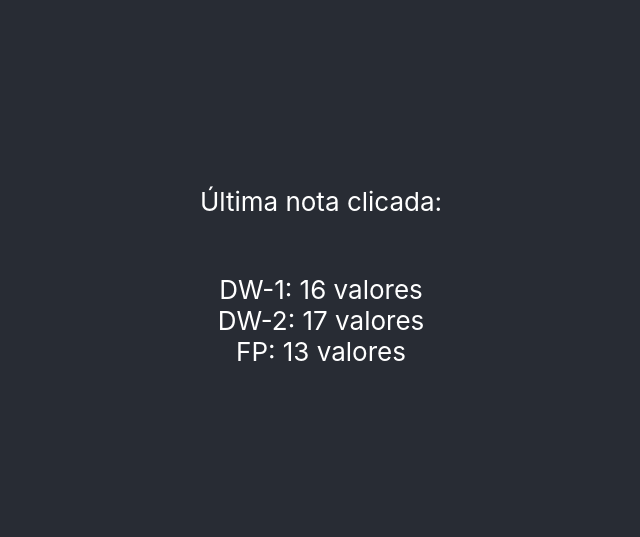
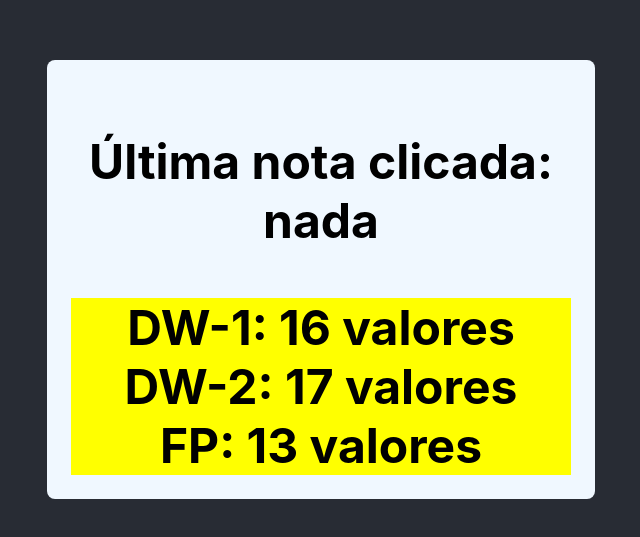
Before and after one commit to pedromareis/dw2-tp-aula, a React (Create React App) app: page / in a window 1280 px wide. Shown: the part 121-658 px from the top of the page, without its empty margins (319-959 px from the left). Built offline with nearby package versions, Linux system fonts and the light colour scheme.

Commit message:
styles em javascript

```diff
--- a/src/App.js
+++ b/src/App.js
@@ -1,4 +1,3 @@
-import logo from "./logo.svg";
 import "./App.css";
 import ListaNotas from "./components/ListaNotas";
 
@@ -9,22 +8,11 @@ function App() {
     { id: 3, disciplina: "FP", nota: 13 },
   ];
 
-  const aluno2 = [
-    { id: 1, disciplina: "DW-1", nota: 12 },
-    { id: 2, disciplina: "DW-2", nota: 13 },
-    { id: 3, disciplina: "FP", nota: 13 },
-  ];
-
   return (
     <div className="App">
       <header className="App-header">
         <div>
-          {/* <code>David Neto</code> */}
-          {/* <p>Aluno 1:</p> */}
           <ListaNotas notas={aluno1} />
-          <br />
-          {/* <p>Aluno 2:</p>
-          <ListaNotas notas={aluno2} /> */}
         </div>
       </header>
     </div>
--- /dev/null
+++ b/src/components/ListaNotas.css
@@ -0,0 +1,7 @@
+.container {
+  background-color: aliceblue;
+  border-radius: 8px;
+  padding: 24px;
+  color: black;
+  width: 500px;
+}
--- a/src/components/ListaNotas.jsx
+++ b/src/components/ListaNotas.jsx
@@ -1,29 +1,31 @@
-// const ListaNotas = (props) => {
-//   return <p>{JSON.stringify(props.notas)}</p>;
-// };
-
+import { useState } from "react";
 import Nota from "./Nota";
+import "./ListaNotas.css";
 
 const ListaNotas = ({ notas }) => {
-  let ultimaNotaClicada = null;
+  const [ultimaNotaClicada, setUltimaNotaClicada] = useState("nada");
 
-  const clickNaNota = () => {
-    console.log("cliquei numa nota");
+  const clickNaNota = (disc) => {
+    setUltimaNotaClicada(disc);
   };
 
   return (
-    <div>
-      <p>Última nota clicada: {ultimaNotaClicada}</p>
-      <br />
+    <div className="container">
+      <p style={{ fontSize: 48, fontWeight: "bold" }}>
+        Última nota clicada: {ultimaNotaClicada}
+      </p>
 
-      {notas.map((nota) => (
+      {notas.map((nota, index) => (
         <Nota
+          estilos={{ fontSize: 48, fontWeight: "bold" }}
+          // key={index}
+          key={nota.id}
           nota={nota}
-          funcao={() => {
-            clickNaNota();
+          funcao={(disc) => {
+            clickNaNota(disc);
           }}
-          funcao2={function () {
-            clickNaNota();
+          funcao2={function (disc) {
+            clickNaNota(disc);
           }}
           funcao3={clickNaNota}
         />
--- a/src/components/Nota.jsx
+++ b/src/components/Nota.jsx
@@ -4,13 +4,14 @@ const NotaProps = (props) => {
    return <p>{props.nota.disciplina + ": " + props.nota.nota + " valores"}</p>;
  };
 
- // V1: Props destruturadas
- const Nota = ({ nota, funcao }) => {
+ // V2: Props destruturadas
+ const Nota = ({ nota, funcao, estilos }) => {
    return (
      <div
+       style={{ ...estilos, cursor: "pointer", backgroundColor: "yellow" }}
        onClick={() => {
          console.log("Cliquei no elemento no ficheiro Nota.jsx");
-         funcao();
+         funcao(nota.disciplina);
        }}
      >
        {nota.disciplina + ": " + nota.nota + " valores"}
```
